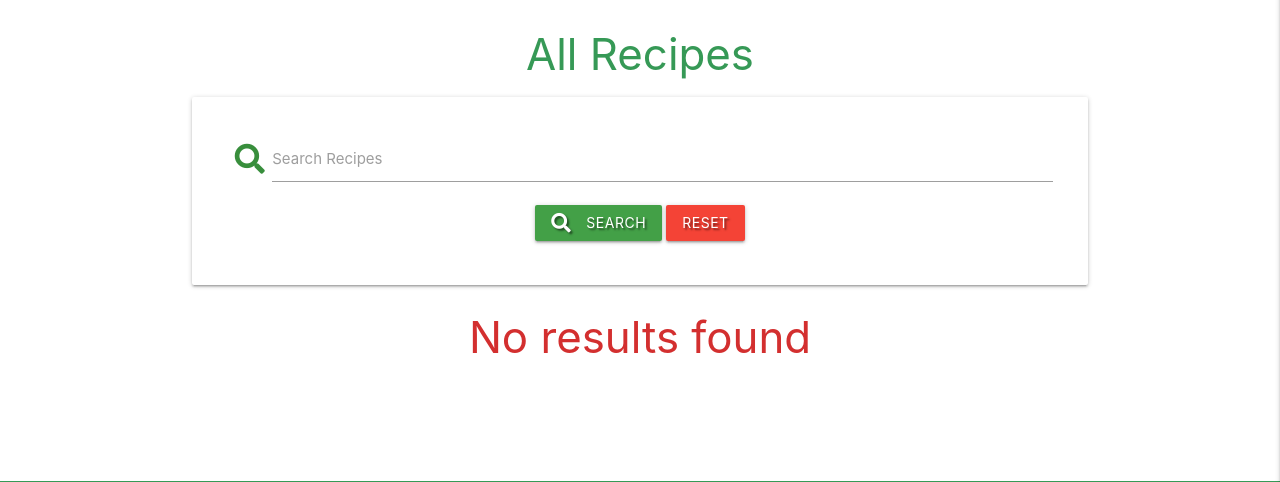
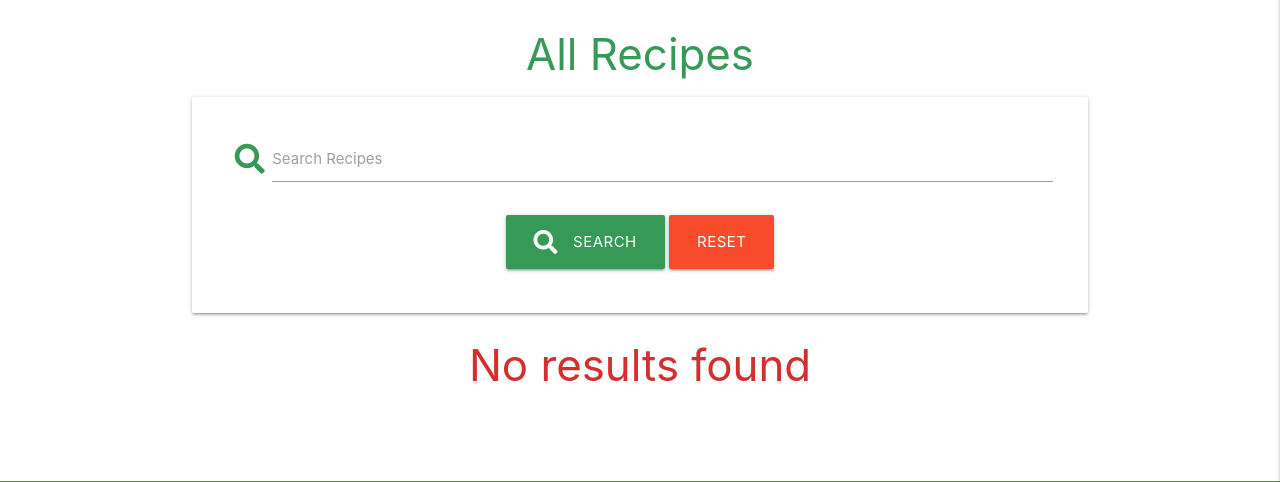
Before and after one commit to lemon-squeezy/high-cuisine, a Flask app: page /search in a window 1280 px wide. Shown: the part 304-786 px from the top of the page. Run offline with Flask 2, Linux system fonts and the light colour scheme; data that the repository does not hold is empty; some libraries are stand-ins or nearby versions.

Commit message:
Profile changed, button styles changed

```diff
--- a/static/css/style.css
+++ b/static/css/style.css
@@ -30,20 +30,28 @@ i.fas.fa-arrow-circle-up {
     color: #369956;
 }
 
-.btn-small{
+.btn, .btn-small, .btn-large{
     margin-top: 10px;
     background-color: #369956;
     color: #fff;
     transition-duration: 0.4s;
 }
 
-.btn-small:hover{
+.btn:hover, .btn-small:hover, .btn-large:hover{
     background-color: #fff;
     color: #369956;
 }
 
-.btn-large{
-background-color: #369956;
+.btn-red {
+    margin-top: 10px;
+    background-color: #F74B2C;
+    color: #fff;
+    transition-duration: 0.4s;
+}
+
+.btn-red:hover {
+    background-color: #fff;
+    color: #F74B2C;
 }
 
 .collapsible-header .col strong{
@@ -138,17 +146,16 @@ nav ul a{
 #bottom-right-image {
   margin-top: 12px;
 }
+
 /* Recipe View */
 .recipe-info{
-    background: rgb(241, 237, 237);
+    margin-top: 10px;
     text-align: center;
     padding-left: 10px;
     padding-right: 10px;
 }
+
 /* Overriding Materialize-Styles */
-h1,h2,h3,h4,h5,h6{
-    color: #369956;
-}
 .fas{
     margin-right: 5px;
 }
@@ -162,7 +169,7 @@ main.container{
 }
 
 .card-content{
-    min-height: 231px;
+    min-height: 235px;
     display: flex;
     flex-direction: column;
     align-items: center;
@@ -178,6 +185,10 @@ a.profile{
     color: #369956;
     font-size: 1.2rem;
 }
+.input-field:active{
+    color: purple;
+}
+
 
 /* Mdeia Queries */
 @media only screen and (max-width: 768px) {
@@ -206,9 +217,9 @@ a.profile{
     margin-right: auto;
     width: 50%;
 }
-.recipe-card{
+/* .recipe-card{
     margin-top: 2rem;
-}
+} */
 
 .card .card-image img {
     height: 120px;
--- a/templates/basics.html
+++ b/templates/basics.html
@@ -1,6 +1,6 @@
 {% extends "base.html" %} {% block content %}
 
-<h2>The Basics</h2>
+<h2 class="center-align">The Basics</h2>
 <h4>Introduction</h4>
 <p>
     Cooking with cannabis can be a culinary enrichment and a pleasant form of consumption. It takes a little bit of basic knowledge and some preparation to get started. In order for cannabis to become an ingredient to cook with, it must be
--- a/templates/edit_recipe.html
+++ b/templates/edit_recipe.html
@@ -92,8 +92,8 @@
                 <!-- Cancel Button -->
                 <a href="{{ url_for('recipes') }}" class="btn-large red text-shadow"> Cancel <i class="fas fa-times-circle right"></i> </a>
                 <!-- Delete Button -->
-                <a href="#delete-modal" class="btn-large red accent-4 text-shadow modal-trigger"> Delete Recipe <i class="fas fa-trash right"></i> </a>
-                <button type="submit" class="btn-large green darken-2 text-shadow">Update Recipe <i class="fas fa-edit right"></i></button>
+                <a href="#delete-modal" class="btn-large btn-red"> Delete Recipe <i class="fas fa-trash right"></i> </a>
+                <button type="submit" class="btn-large">Update Recipe <i class="fas fa-edit right"></i></button>
             </div>
         </div>
         <!-- Modal Structure -->
--- a/templates/login.html
+++ b/templates/login.html
@@ -1,6 +1,6 @@
 {% extends "base.html" %} {% block content %}
 
-<h3 class="green-text center-align">Log In</h3>
+<h2 class=" center-align">Log In</h2>
 
 <div class="row">
     <form class="col s12 m8 offset-m2" method="POST" action="{{ url_for('login') }}">
--- a/templates/recipes.html
+++ b/templates/recipes.html
@@ -6,13 +6,13 @@
     <form action="{{ url_for('search')}}" method="post" class="col s12">
         <div class="row center-align">
             <div class="input-field col s12">
-                <i class="fas fa-search prefix green-text text-darken-2"></i>
+                <i class="fas fa-search prefix general-green"></i>
                 <input type="text" name="query" id="query" minlength="3" class="validate" required />
                 <label for="query">Search Recipes</label>
             </div>
             <div class="col s12">
-                <button type="submit" class="green darken-1 btn text-shadow"><i class="fas fa-search left"></i> Search</button>
-                <a href="{{ url_for('recipes') }}" class="red btn text-shadow">Reset</a>
+                <button type="submit" class="btn-large"><i class="fas fa-search left"></i> Search</button>
+                <a href="{{ url_for('recipes') }}"><button class="btn-red btn-large">Reset</button></a>
             </div>
         </div>
     </form>
@@ -49,7 +49,7 @@
                             <!--Delete btn and modal for delete confirmation-->
                             <div class="col s12">
                                 <!-- Delete btn and modal trigger -->
-                                <a data-target="{{ recipe._id }}" class="btn-small waves-effect waves-light modal-trigger red">Delete</a>
+                                <a data-target="{{ recipe._id }}" class="btn-small btn-red">Delete</a>
                                 {% else %}
                                 <div class="col s12 center-align">
                                     <a href="{{ url_for('view_recipe', recipe_id=recipe._id) }}" class="btn-small">Cook it!</a>
--- a/templates/register.html
+++ b/templates/register.html
@@ -1,6 +1,6 @@
 {% extends "base.html" %} {% block content %}
 
-<h3 class="center-align">Register</h3>
+<h2 class="center-align">Register</h2>
 
 <div class="row">
     <form class="col s12 m8 offset-m2" method="POST" action="{{ url_for('register') }}">
@@ -39,7 +39,7 @@
             </div>
             <!-- register -->
             <div class="row">
-                <button type="submit" class="col s12 btn-large white-text darken-2 text-shadow">Register <i class="fas fa-sign-in-alt"></i></button>
+                <button type="submit" class="col s12 btn-large">Register <i class="fas fa-sign-in-alt"></i></button>
             </div>
         </div>
     </form>
```
Also changed, not shown: templates/profile.html (+17 -14 lines), README.md.
